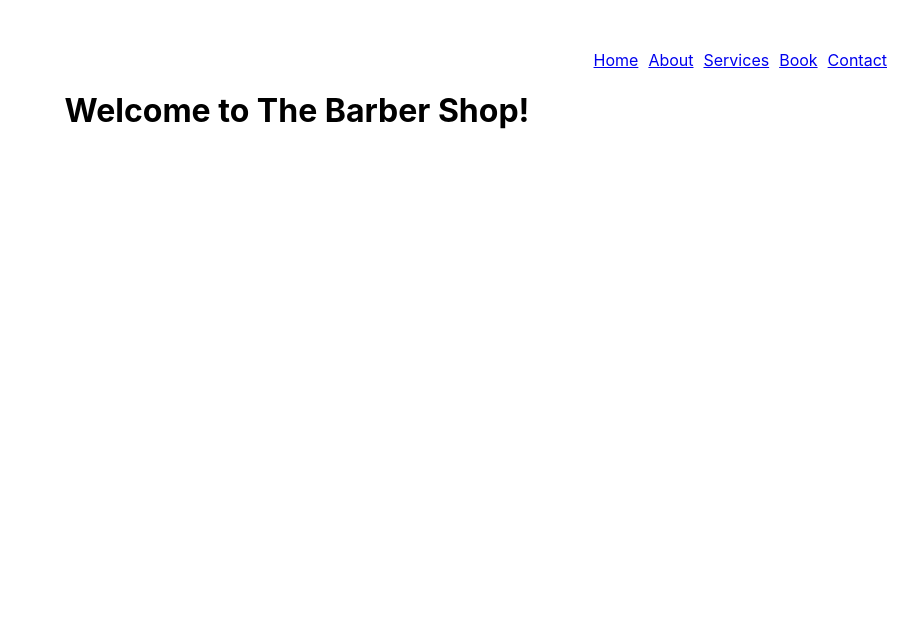
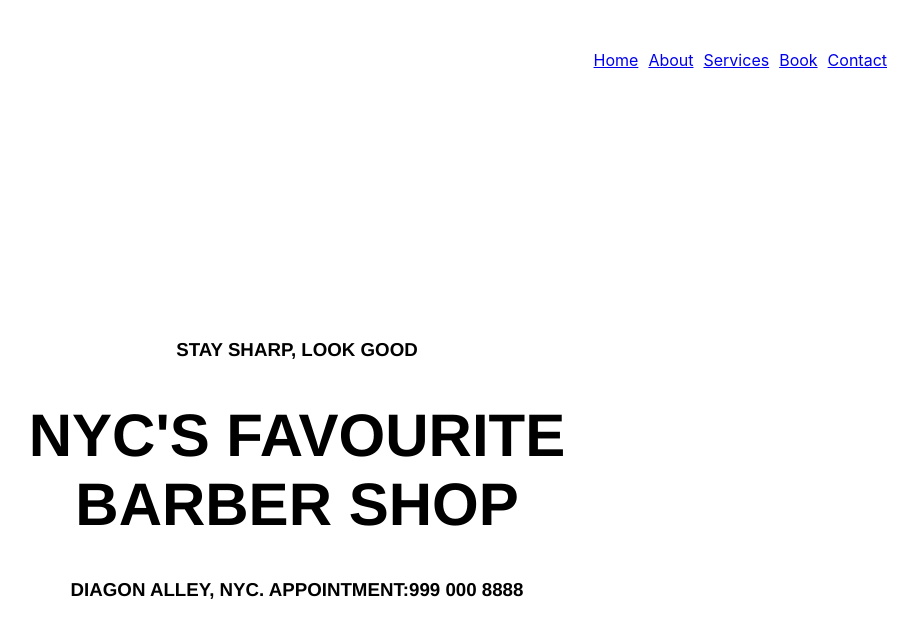
Before and after one commit to ayad0010/BarberShop, a React (Create React App) app in the folder barber-shop/: page / in a window 1280 px wide. Shown: the top 638 px of the page, without its empty margins (343-1261 px from the left). Built offline with nearby package versions, Linux system fonts and the light colour scheme.

Commit message:
Created css files for main page

```diff
--- /dev/null
+++ b/barber-shop/src/pages/home.css
@@ -0,0 +1,14 @@
+.HomeScreenText {
+    padding-top: 250px;
+    font-family: Helvetica;
+    font-weight: bold;
+}
+
+h1 {
+    font-size: 60px;
+}
+
+.secondTitle {
+    padding-top: 5px;
+
+}
--- a/barber-shop/src/pages/home.js
+++ b/barber-shop/src/pages/home.js
@@ -1,9 +1,12 @@
 import React from 'react'
+import './home.css';
 
 const Home = () => {
     return (
-        <div>
-            <h1>Welcome to The Barber Shop!</h1>
+        <div className="HomeScreenText">
+            <h3>STAY SHARP, LOOK GOOD</h3>
+            <h1>NYC'S FAVOURITE <br />BARBER SHOP</h1>
+            <h3>DIAGON ALLEY, NYC. APPOINTMENT:999 000 8888</h3>
         </div>
 
     );
```
